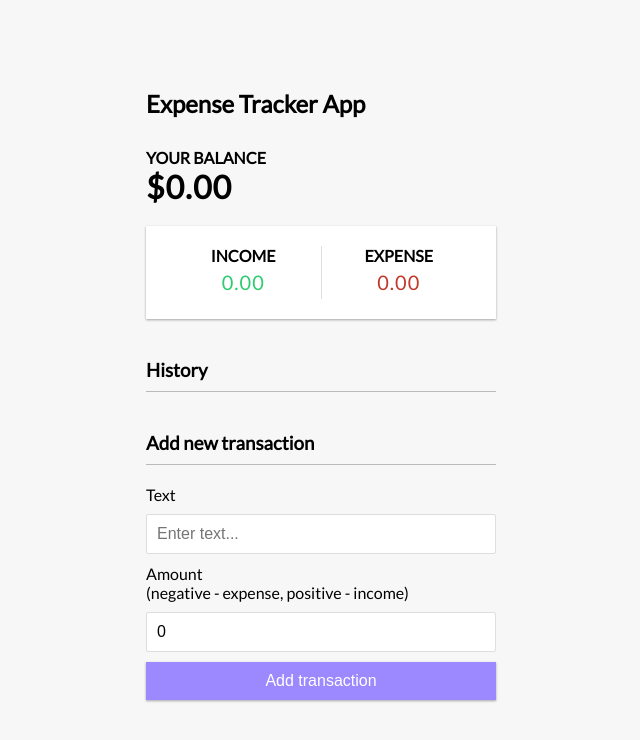
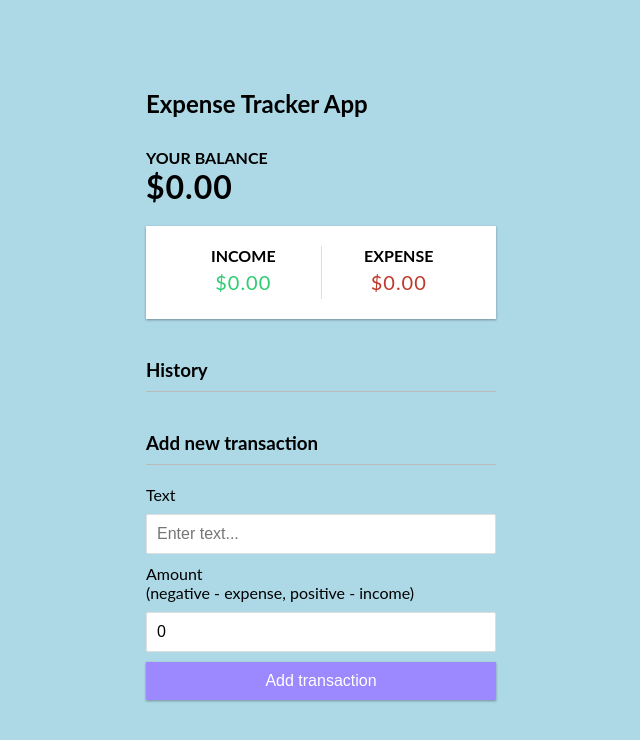
Before and after one commit to bilalahmad147/project1-expence-tracker-app, a React (Create React App) app: page / in a window 1280 px wide. Shown: the top 740 px of the page, without its empty margins (319-959 px from the left). Built offline with nearby package versions, Linux system fonts and the light colour scheme.

Commit message:
updated app.js and incomeExpense.ja

```diff
--- a/src/App.css
+++ b/src/App.css
@@ -1,5 +1,3 @@
-@import url('https://fonts.googleapis.com/css?family=Lato&display=swap');
-
 :root {
   --box-shadow: 0 1px 3px rgba(0, 0, 0, 0.12), 0 1px 2px rgba(0, 0, 0, 0.24);
 }
@@ -9,7 +7,7 @@
 }
 
 body {
-  background-color: #f7f7f7;
+  background-color:lightblue;
   display: flex;
   flex-direction: column;
   align-items: center;
@@ -100,9 +98,16 @@ input[type='number'] {
   width: 100%;
 }
 
-.btn:focus,
+.btn:hover{
+  background-color: blue;
+}
+
 .delete-btn:focus {
   outline: 0;
+}
+
+.delete-btn:hover {
+  background-color: blue;
 }
 
 .list {
--- a/src/incomeExpense.js
+++ b/src/incomeExpense.js
@@ -18,11 +18,11 @@ const IncomeExpense = () => {
     <div className="inc-exp-container">
       <div>
         <h4>Income</h4>
-        <p className="money plus">{income}</p>
+        <p className="money plus">${income}</p>
       </div>
       <div>
         <h4>Expense</h4>
-        <p className="money minus">{expense}</p>
+        <p className="money minus">${expense}</p>
       </div>
     </div>
   );
```
